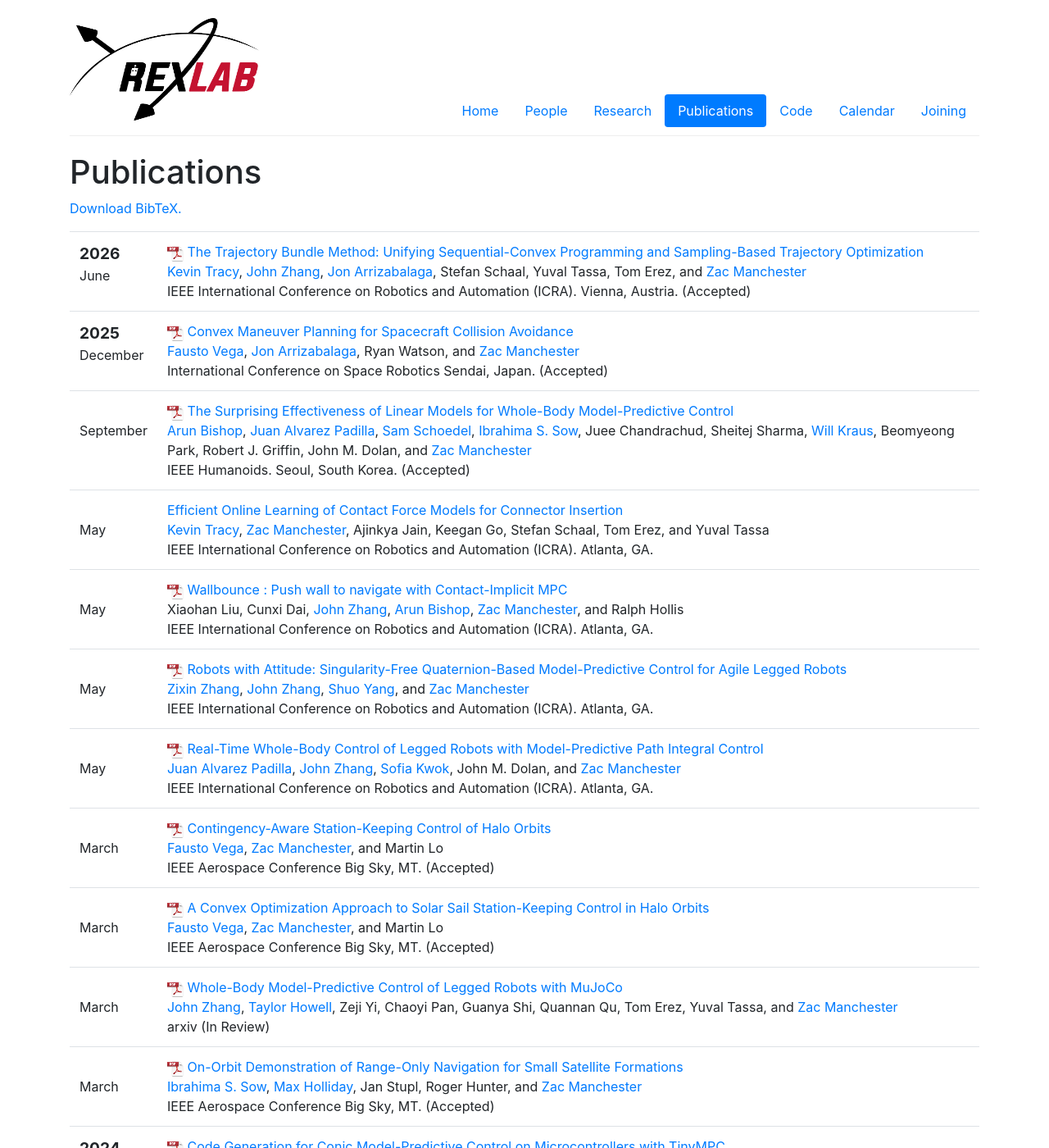
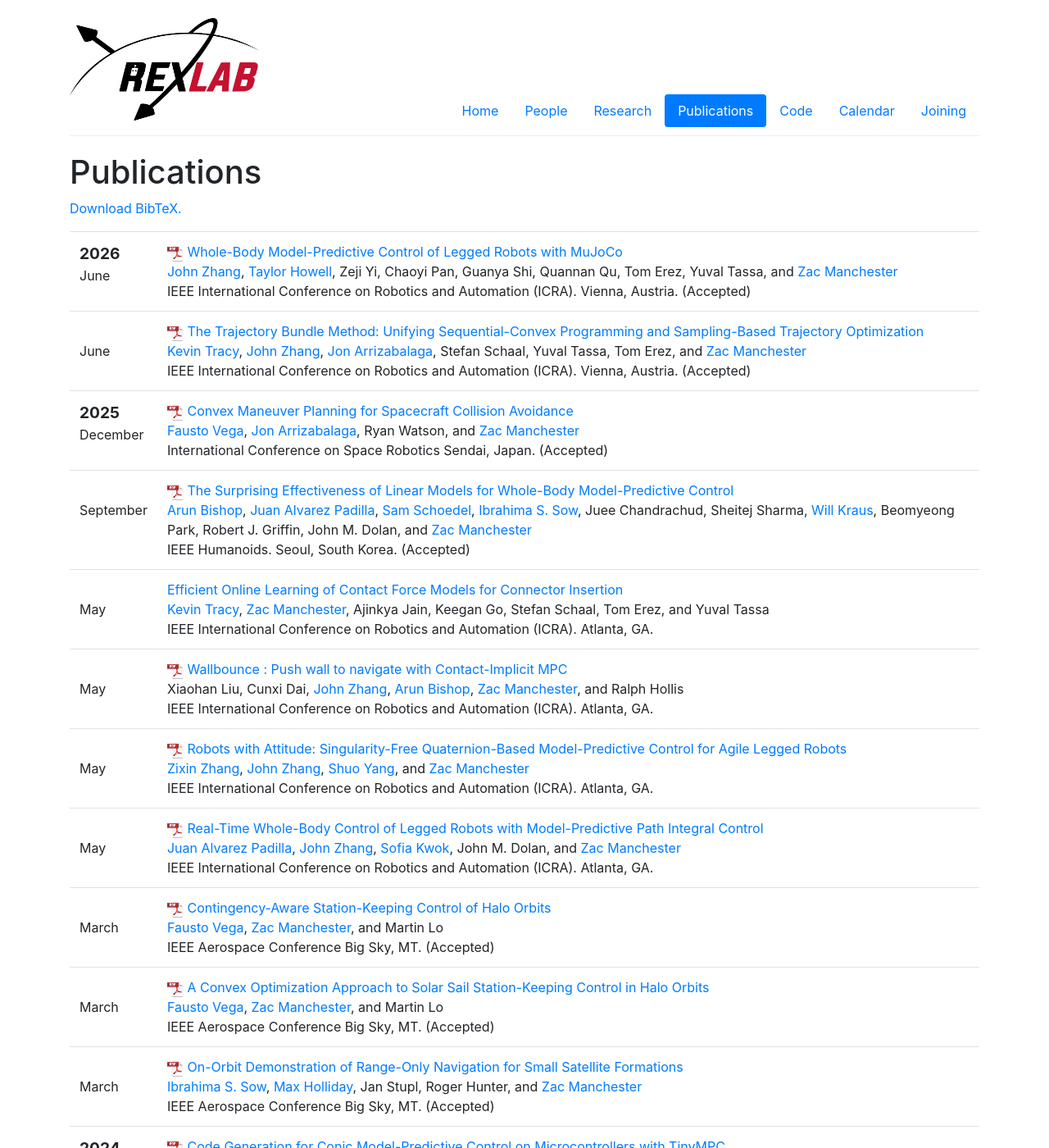
Before and after one commit to RoboticExplorationLab/roboticexplorationlab.github.io, a Jekyll site: the page built from publications.html, in a window 1280 px wide and 1400 px high. Shown: the whole window at 82% size. Built offline with Jekyll 4.4.1, drawn with Linux system fonts in a browser that asks for light colours; a script that is not in the unit is left out.

Commit message:
update mujoco mpc

```diff
--- a/_data/pubs.yml
+++ b/_data/pubs.yml
@@ -52,12 +52,14 @@
 
 - title: "Whole-Body Model-Predictive Control of Legged Robots with MuJoCo"
   authors: [john, taylor, Zeji Yi, Chaoyi Pan, Guanya Shi, Quannan Qu, Tom Erez, Yuval Tassa, zac]
-  publisher: arxiv
+  publisher: IEEE International Conference on Robotics and Automation
+  abbrv: ICRA
   pub-type: conference
-  date: 2025-03-07
+  date: 2026-06-01
+  venue: Vienna, Austria
   pdf: https://arxiv.org/pdf/2503.04613
   projects: [mujoco_mpc]
-  status: In Review
+  status: Accepted
 
 - title: "On-Orbit Demonstration of Range-Only Navigation for Small Satellite Formations"
   authors: [ibrahima, max, Jan Stupl, Roger Hunter, zac]
```
